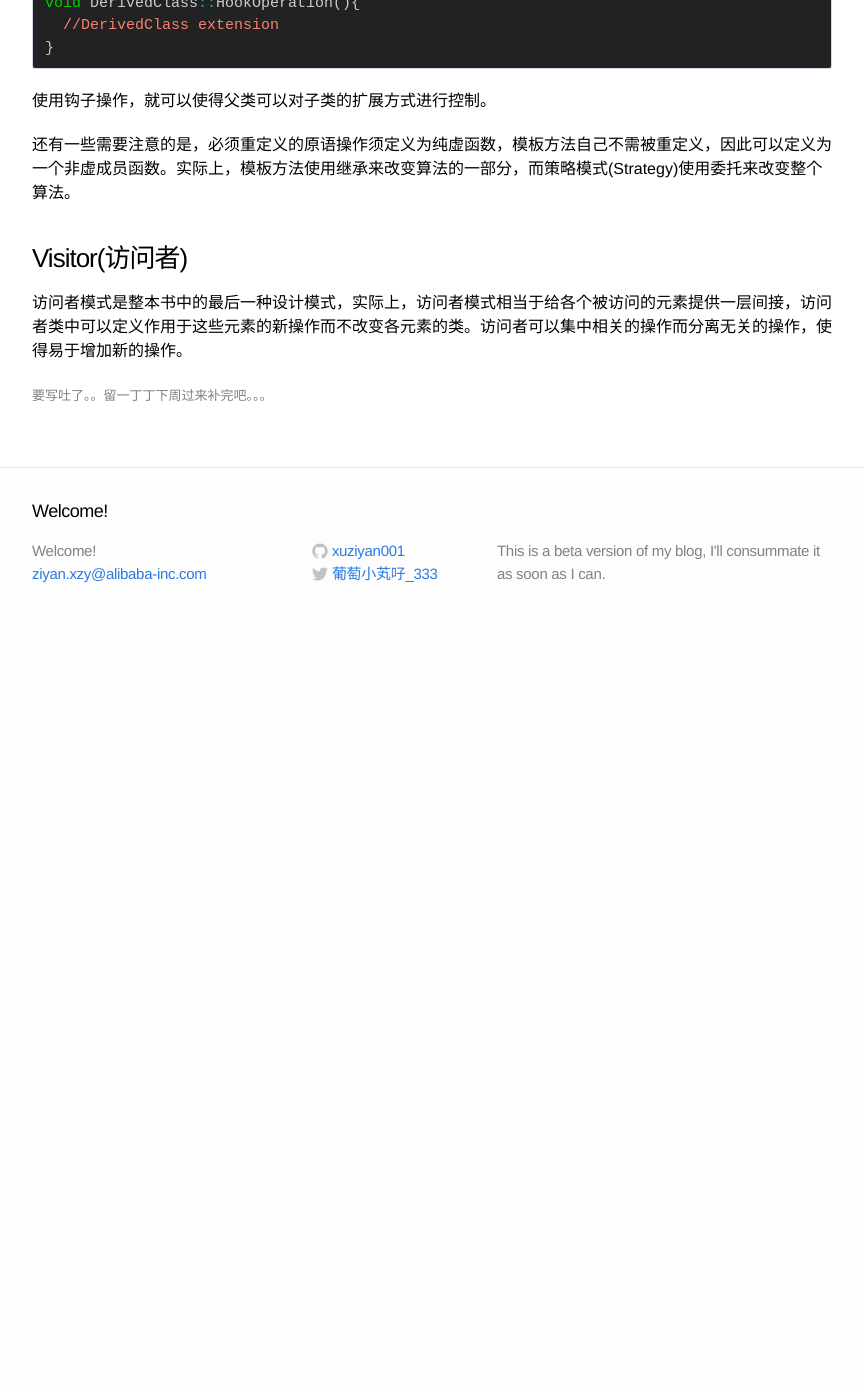
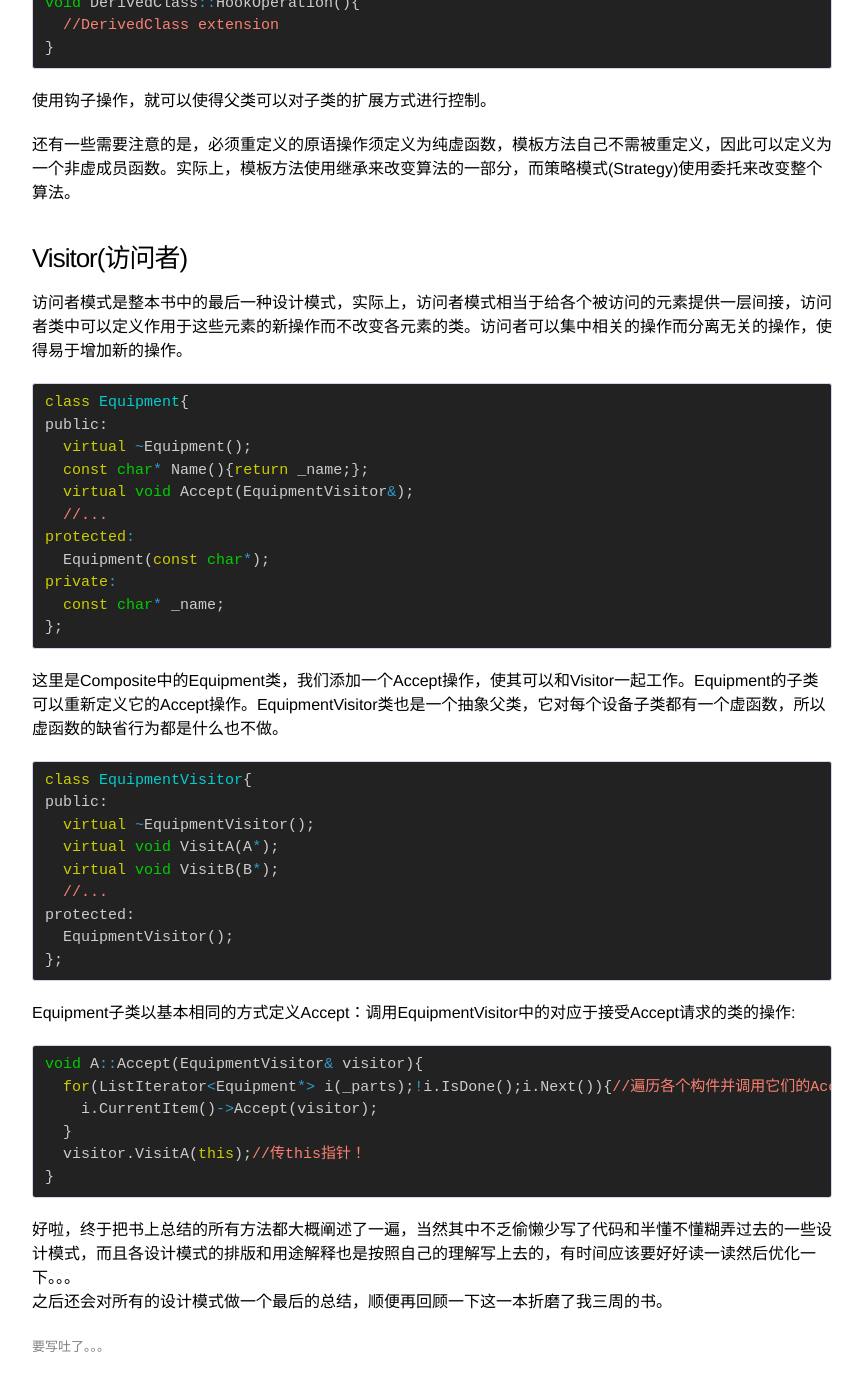
Before and after one commit to xuziyan001/xuziyan001.github.io, a Jekyll site: the page built from _posts/2014-08-20-design patterns(3).markdown, in a window 1280 px wide and 1400 px high, scrolled down 9127 px. Shown: the top 1391 px of the window, without its empty margins (208-1071 px from the left). Built offline with Jekyll 4.4.1, drawn with Linux system fonts in a browser that asks for light colours; Markdown is read by kramdown in place of the engine named in the settings; before the commit the page ends 9757 px from its top, so only the background shows below that.

Commit message:
updated design pattern(4)

```diff
--- a/_posts/2014-08-20-design patterns(3).markdown
+++ b/_posts/2014-08-20-design patterns(3).markdown
@@ -337,5 +337,40 @@ void DerivedClass::HookOperation(){
 <p>
 访问者模式是整本书中的最后一种设计模式，实际上，访问者模式相当于给各个被访问的元素提供一层间接，访问者类中可以定义作用于这些元素的新操作而不改变各元素的类。访问者可以集中相关的操作而分离无关的操作，使得易于增加新的操作。
 </p>
-
-<font size="2" color="grey">要写吐了。。留一丁丁下周过来补完吧。。。</font>
+{%highlight cpp%}
+class Equipment{
+public:
+  virtual ~Equipment();
+  const char* Name(){return _name;};
+  virtual void Accept(EquipmentVisitor&);
+  //...
+protected:
+  Equipment(const char*);
+private:
+  const char* _name;
+};
+{%endhighlight%}
+这里是Composite中的Equipment类，我们添加一个Accept操作，使其可以和Visitor一起工作。Equipment的子类可以重新定义它的Accept操作。EquipmentVisitor类也是一个抽象父类，它对每个设备子类都有一个虚函数，所以虚函数的缺省行为都是什么也不做。
+{%highlight cpp%}
+class EquipmentVisitor{
+public:
+  virtual ~EquipmentVisitor();
+  virtual void VisitA(A*);
+  virtual void VisitB(B*);
+  //...
+protected:
+  EquipmentVisitor();
+};
+{%endhighlight%}
+Equipment子类以基本相同的方式定义Accept：调用EquipmentVisitor中的对应于接受Accept请求的类的操作:
+{%highlight cpp%}
+void A::Accept(EquipmentVisitor& visitor){
+  for(ListIterator<Equipment*> i(_parts);!i.IsDone();i.Next()){//遍历各个构件并调用它们的Accept操作
+    i.CurrentItem()->Accept(visitor);
+  }
+  visitor.VisitA(this);//传this指针！
+}
+{%endhighlight%}
+好啦，终于把书上总结的所有方法都大概阐述了一遍，当然其中不乏偷懒少写了代码和半懂不懂糊弄过去的一些设计模式，而且各设计模式的排版和用途解释也是按照自己的理解写上去的，有时间应该要好好读一读然后优化一下。。。<br>
+之后还会对所有的设计模式做一个最后的总结，顺便再回顾一下这一本折磨了我三周的书。<br>
+<font size="2" color="grey">要写吐了。。。</font>
```
Also changed, not shown: _posts/2014-08-25-design patterns(4).markdown (added, +25 -0 lines).
